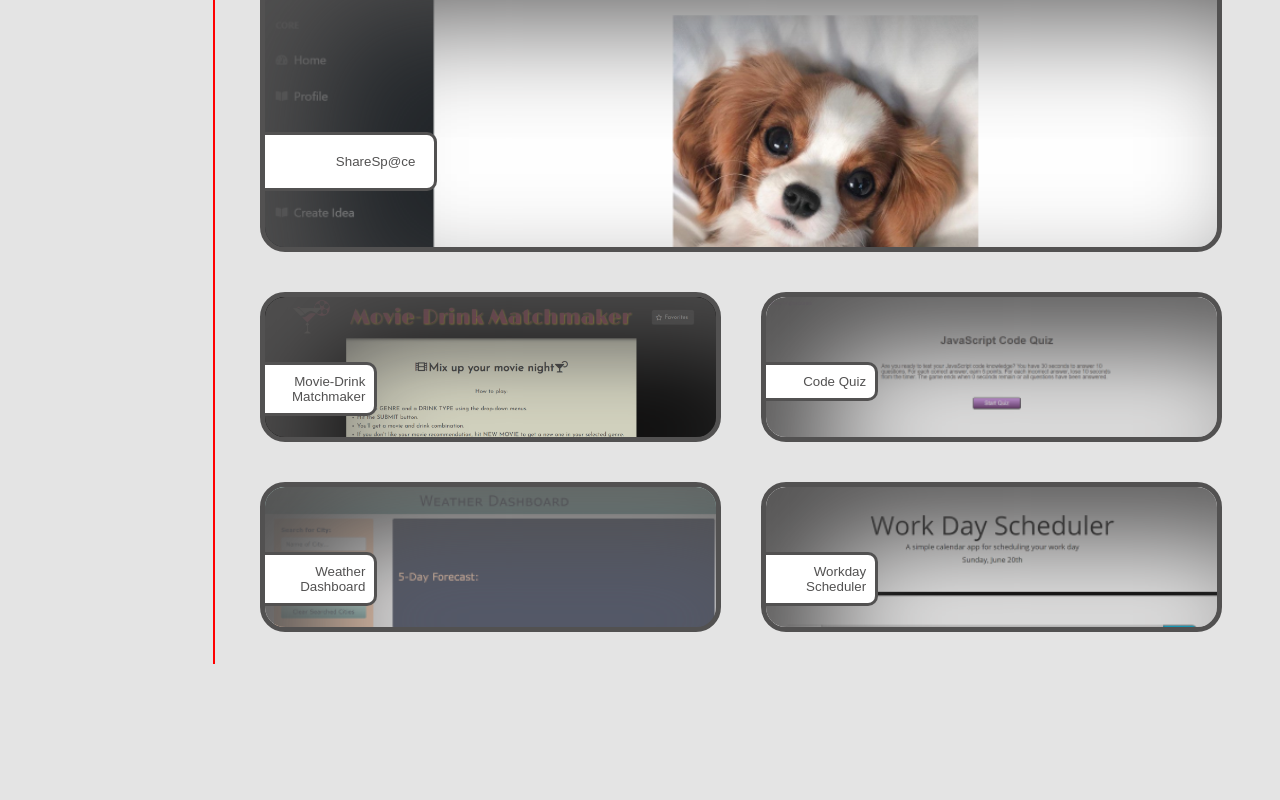
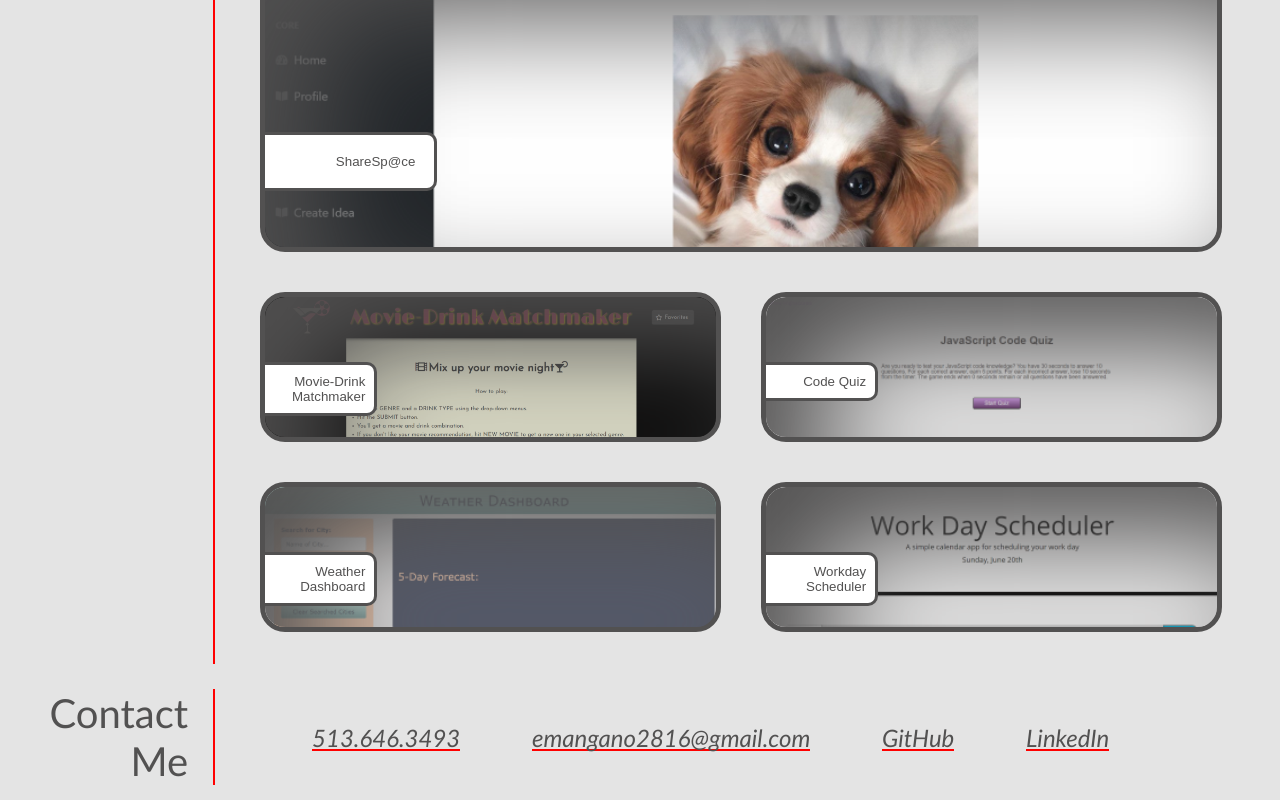
Before and after one commit to emangano2816/portfolio_react, a React (Create React App) app: page / in a window 1280 px wide. Shown: the part 626-1426 px from the top of the page. Before the commit the page ends 1305 px from the top, so only its background shows below. Built offline with nearby package versions, Linux system fonts and the light colour scheme.

Commit message:
Changed List to NavList. Added ContactMe component; updated Main component to use it.

```diff
--- /dev/null
+++ b/src/Components/ContactMe/index.js
@@ -0,0 +1,24 @@
+import React from "react";
+
+function ContactMe() {
+    return (
+        <address class="contactinfo-container">
+            <ul>
+                <li>
+                    <a href="tel:513.646.3493">513.646.3493</a>
+                </li>
+                <li>
+                    <a href="mailto:emangano2816@gmail.com">emangano2816@gmail.com</a>
+                </li>
+                <li>
+                    <a href="https://github.com/emangano2816" target="_blank" rel="noreferrer noopener">GitHub</a>
+                </li>
+                <li>
+                    <a href="https://www.linkedin.com/in/elizabeth-mangano" target="_blank" rel="noreferrer noopener">LinkedIn</a>
+                </li>
+            </ul>
+        </address>
+    )
+}
+
+export default ContactMe;
--- a/src/Components/Header/index.js
+++ b/src/Components/Header/index.js
@@ -1,6 +1,6 @@
 import React from 'react';
 import '../Header/style.css';
-import List from '../List';
+import List from '../NavList';
 
 function Header(){
     return (
--- a/src/Components/Main/index.js
+++ b/src/Components/Main/index.js
@@ -2,6 +2,7 @@ import React from "react";
 import Section from "../Section/index.js";
 import AboutMe from "../AboutMe/index.js";
 import Projects from "../Projects/index.js";
+import ContactMe from "../ContactMe/index.js";
 import '../Main/style.css'
 
 function Main() {
@@ -10,7 +11,7 @@ function Main() {
         <main class="main-container">
             <Section id="aboutme" style="aboutme-container aboutme-item" header='About Me' component={<AboutMe/>} />
             <Section id="work" style="work-container work-item" header='Work' component={<Projects/>} />
-
+            <Section id="contact-me" style="contactme-container contactme-item" header='Contact Me' component={<ContactMe/>} />
         </main>
     )
 }
--- a/src/Components/List/index.js
+++ b/src/Components/NavList/index.js
@@ -1,7 +1,7 @@
 import React from 'react';
-import '../List/style.css';
+import './style.css';
 
-function List() {
+function NavList() {
     return (
         <ul>
             <li>
@@ -20,4 +20,4 @@ function List() {
     )
 }
 
-export default List;
+export default NavList;
```
Also changed, not shown: src/Components/NavList/style.css (added).
